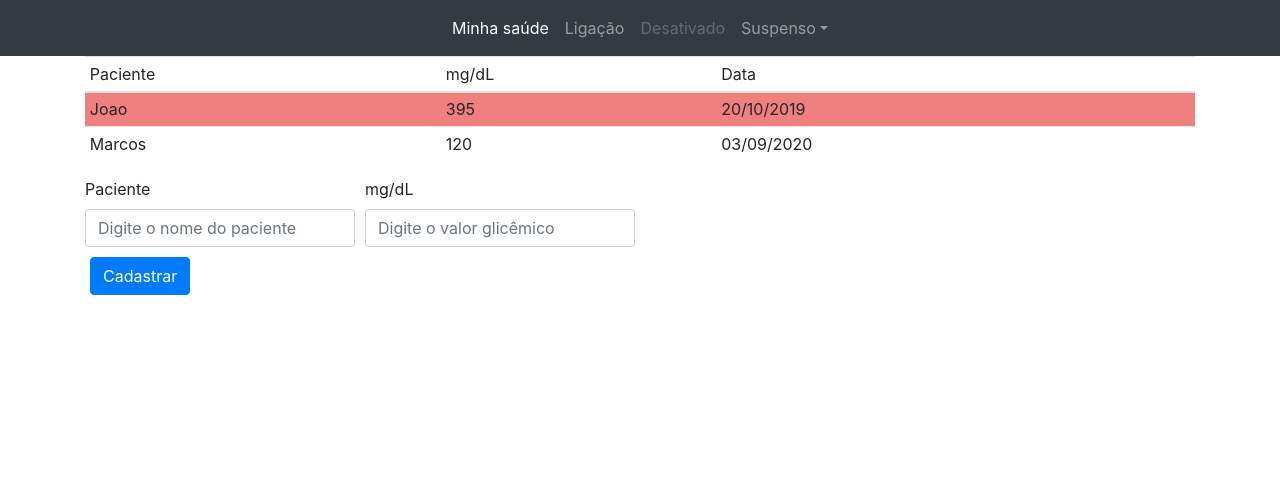
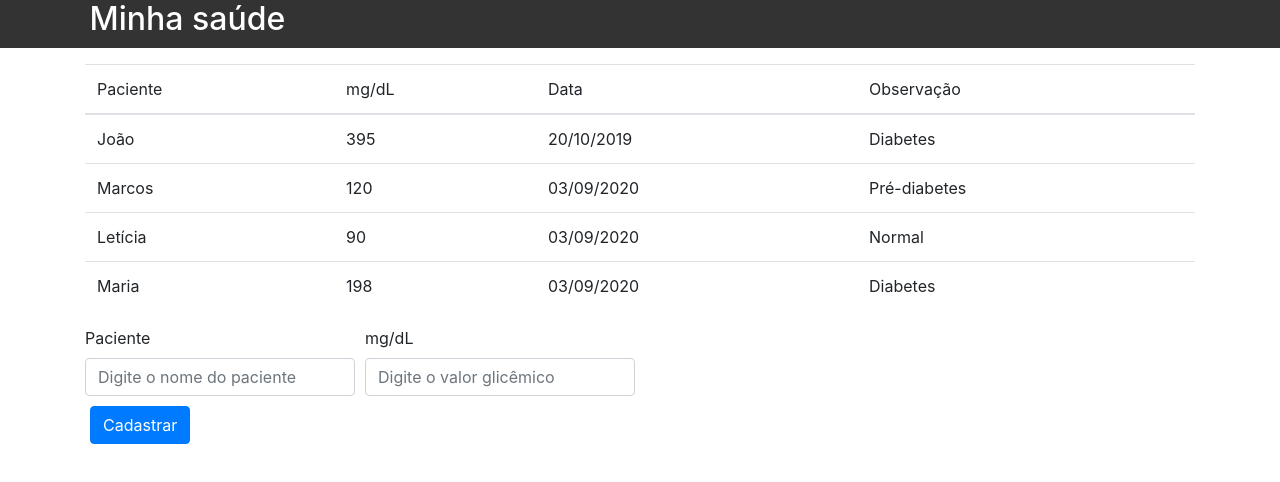
Before and after one commit to felipeprestess/minhasaude, a website: page index.html in a window 1280 px wide. Drawn offline with nearby package versions, Linux system fonts and the light colour scheme.

Commit message:
Removendo marcação de paciente.

```diff
--- a/css/index.css
+++ b/css/index.css
@@ -1,3 +1,25 @@
-.patient-danger{
-    background-color: lightcoral;
+
+header{
+	background-color: #333;
+	height: 3em;
+	color: #FFF;
+	margin-bottom: 1em;
 }
+
+header h1{
+	font-size: 2em;
+	display:inline-block;
+	vertical-align:	middle;
+}
+header h2{
+	font-size: 2em;
+	display:inline-block;
+	vertical-align:	middle;
+}
+
+header .container:before{
+	content: '';
+	display:inline-block;
+	height: 100%;
+	vertical-align:	middle;
+}
--- a/index.html
+++ b/index.html
@@ -9,52 +9,46 @@
     <link rel="stylesheet" href="css/index.css">
 </head>
 <body>
-    <nav class="navbar navbar-expand-lg navbar-dark bg-dark">
-        <button class="navbar-toggler" type="button" data-toggle="collapse" data-target="#navbarsExample08" aria-controls="navbarsExample08" aria-expanded="false" aria-label="Alternar de navegação">
-            <span class="navbar-toggler-icon"></span>
-          </button>
-          <div class="collapse navbar-collapse justify-content-md-center" id="navbarsExample08">
-            <ul class="navbar-nav">
-              <li class="nav-item active">
-                <a class="nav-link" href="#"><font style="vertical-align: inherit;"><font style="vertical-align: inherit;">Minha saúde </font></font><span class="sr-only"><p style="vertical-align: inherit;"><p style="vertical-align: inherit;">(atual)</p></p></span></a>
-              </li>
-              <li class="nav-item">
-                <a class="nav-link" href="#"><font style="vertical-align: inherit;"><font style="vertical-align: inherit;">Ligação</font></font></a>
-              </li>
-              <li class="nav-item">
-                <a class="nav-link disabled" href="#"><font style="vertical-align: inherit;"><font style="vertical-align: inherit;">Desativado</font></font></a>
-              </li>
-              <li class="nav-item dropdown">
-                <a class="nav-link dropdown-toggle" href="http://example.com" id="dropdown08" data-toggle="dropdown" aria-haspopup="true" aria-expanded="false"><font style="vertical-align: inherit;"><font style="vertical-align: inherit;">Suspenso</font></font></a>
-                <div class="dropdown-menu" aria-labelledby="dropdown08">
-                  <a class="dropdown-item" href="#"><font style="vertical-align: inherit;"><font style="vertical-align: inherit;">Açao</font></font></a>
-                  <a class="dropdown-item" href="#"><font style="vertical-align: inherit;"><font style="vertical-align: inherit;">Outra ação</font></font></a>
-                  <a class="dropdown-item" href="#"><font style="vertical-align: inherit;"><font style="vertical-align: inherit;">Outra coisa aqui</font></font></a>
-                </div>
-              </li>
-            </ul>
-          </div>
-    </nav>
+  <header>
+    <div class="container">
+      <h1 class="titulo">Minha saúde</h1>
+    </div>
+  </header>
     <div class="container">
         <div class="errors-invisible"></div>
-        <table class="table table-sm">
+        <table class="table">
             <thead>
                 <tr>
                     <th scope="col">Paciente</th>
                     <th scope="col">mg/dL</th>
                     <th scope="col">Data</th>
+                    <th scope="col">Observação</th>
                 </tr>
             </thead>
             <tbody id="table-patients">
                 <tr class="patient">
-                    <th scope="row" class="info-name">Joao</th>
+                    <th scope="row" class="info-name">João</th>
                     <th scope="row" class="info-glucose">395</th>
                     <th scope="row" class="info-date">20/10/2019</th>
+                    <th scope="row" class="info-observation">Diabetes</th>
                 </tr>
                 <tr class="patient">
                     <th scope="row" class="info-name">Marcos</th>
                     <th scope="row" class="info-glucose">120</th>
                     <th scope="row" class="info-date">03/09/2020</th>
+                    <th scope="row" class="info-observation">Pré-diabetes</th>
+                </tr>
+                <tr class="patient">
+                  <th scope="row" class="info-name">Letícia</th>
+                  <th scope="row" class="info-glucose">90</th>
+                  <th scope="row" class="info-date">03/09/2020</th>
+                  <th scope="row" class="info-observation">Normal</th>
+                </tr>
+                <tr class="patient">
+                  <th scope="row" class="info-name">Maria</th>
+                  <th scope="row" class="info-glucose">198</th>
+                  <th scope="row" class="info-date">03/09/2020</th>
+                  <th scope="row" class="info-observation">Diabetes</th>
                 </tr>
             </tbody>
         </table>
--- a/js/cadastra-glicemia.js
+++ b/js/cadastra-glicemia.js
@@ -9,15 +9,9 @@ for (let i = 0; i < patients.length; i++) {
     var thGlucose = patient.querySelector(".info-glucose");
     var thDate = patient.querySelector(".info-date");
 
-    const glucose = thGlucose.textContent;
-
-    if (glucose > 126) {
-        patient.classList.add("patient-danger");
-    }
-
 }
 
-
+form.reset();
 
 var buttonRegister = document.querySelector("#btn-register");
 buttonRegister.addEventListener("click", function(e) {
@@ -33,9 +27,8 @@ buttonRegister.addEventListener("click", function(e) {
     showMessages(patient.glucose);
 
     var tr = buildTr(patient);
-    var body = table.querySelector('tbody');
-    body.appendChild(tr);
 
+    table.appendChild(tr);
 });
 
 function validatePatient(patient) {
```
